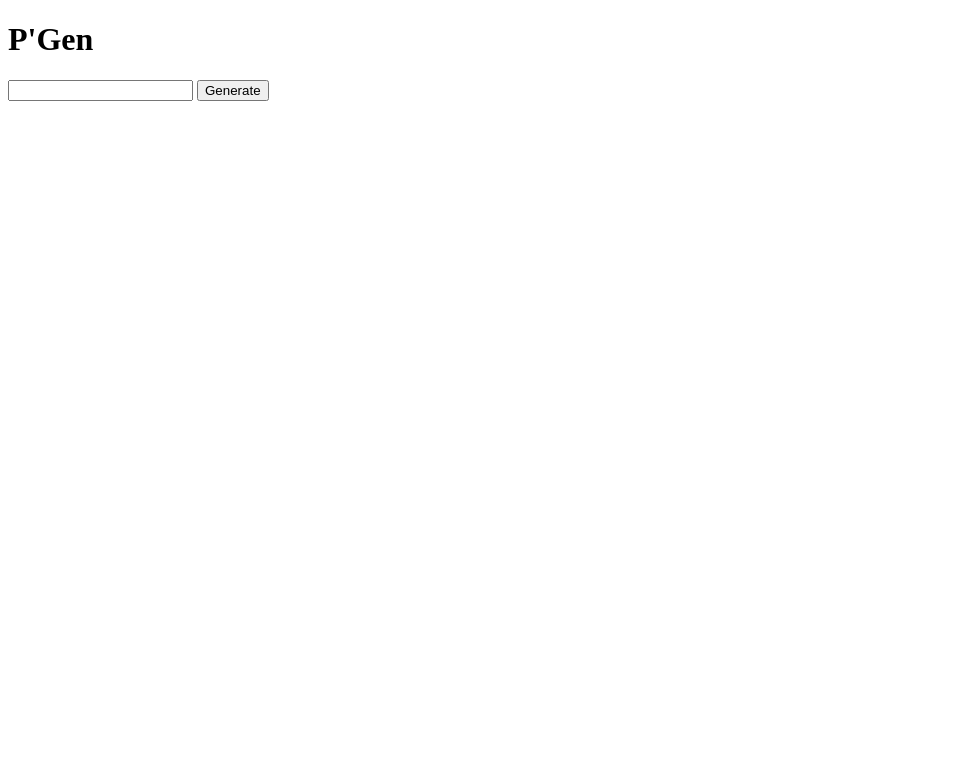
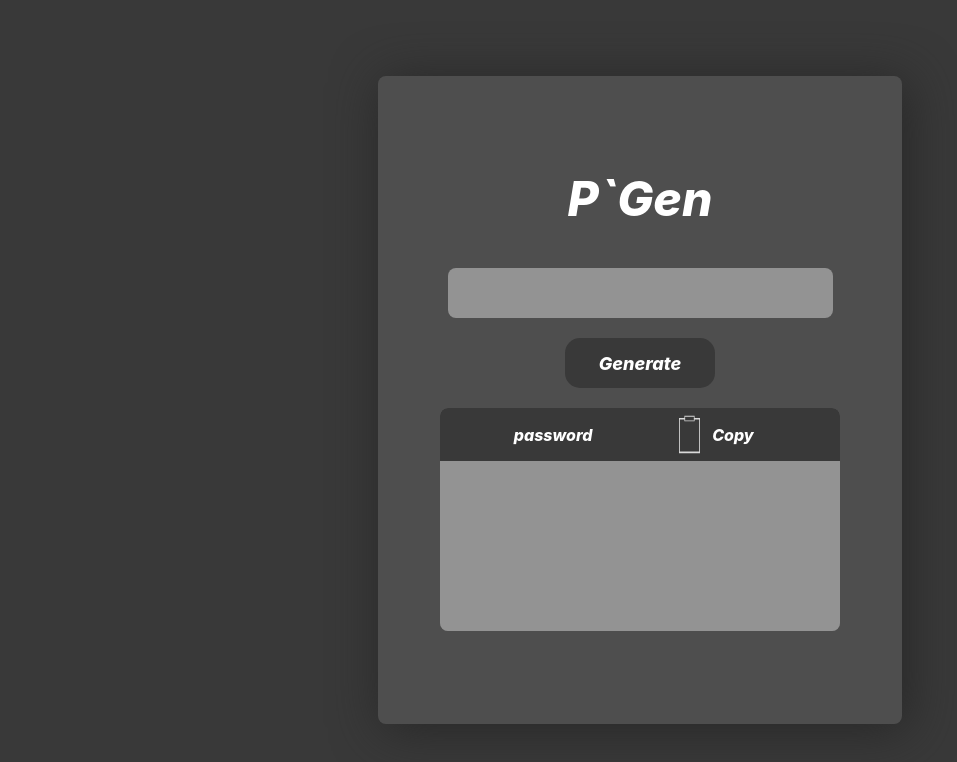
Before and after one commit to MOHANVAYU/P-Gen-password-generator, a plain HTML site: page index.html in a window 1280 px wide. Shown: the whole page, without its empty margins (0-957 px from the left). Drawn offline with Linux system fonts and the light colour scheme.

Commit message:
title name , complete css , pwd range (8,20)

```diff
--- /dev/null
+++ b/css/style.css
@@ -0,0 +1,117 @@
+*{
+    padding: 0;
+    margin: 0;
+    font-family:'Inter';
+    font-style: italic;
+    font-weight: 800;
+}
+
+#window{
+    position: absolute;
+    width: 100%;
+    height: 100%;
+    background: #393939;
+    display: flex;
+    justify-content: center;
+    align-items: center;
+}
+.container{
+    position: absolute;
+    background-color: #4E4E4E;
+    display: flex;
+    justify-content: center;
+    align-items: center;
+    flex-direction: column;
+    box-shadow: 5px 5px 50px #272727;
+    border-radius: 8px;
+}
+#heading{
+    text-align: center;
+    width: 248px;
+    font-size: 48px;
+    font-family:'Inter';
+    font-style: italic;
+    font-weight: 800;
+    align-items: center;
+    color: #fff;
+}
+.btn{
+    font-size: 18px;
+    border: none;
+    color:#fff;
+    width:150px;
+    height: 50px;
+    background: #393939;
+    border-radius: 15px;
+}
+#pwd-size{
+    /* position: absolute; */
+    border: none;
+    color:#fff;
+    font-size: 40px;
+    text-align:center;
+    width: min(70vw,385px);
+    height: 50px;
+
+    background: #939393;
+    border-radius: 8px;
+}
+
+#output{
+    background: #6D6D6D;
+    border-radius: 8px;
+}
+#copy-grp{
+    width: 100px;
+    display: flex;
+    justify-content:space-evenly;
+    align-items: center;
+}
+#copy{
+    display: flex;
+    justify-content:space-evenly;
+    align-items: center;
+    background: #393939;
+    border-radius: 8px 8px 0px 0px;
+}
+#copy p{
+    color: #fff;
+}
+#pwd{
+    width: 100%;
+    height: 170px;
+    text-align: center;
+    font-size: 20px;
+    color: #393939;
+    background: #939393;
+    border-radius: 0px 0px 8px 8px;
+    display: flex;
+    align-items: center;
+    justify-content: center;
+}
+/*computer*/
+@media screen and (min-width:768px){
+    #output{
+        width: 400px;
+        height:223px;
+    }
+    #copy{
+        width: 400px;
+        height: 53px;
+    }
+    .container{
+        height: 648px;
+        width: 524px;
+    }
+}
+/*phone*/
+@media screen and (max-width:767px) {
+    .container{
+        height: 500px;
+        width: 90vw;
+    }
+    #output{
+        width: 250px;
+        height:200px;
+    }
+}
--- a/index.html
+++ b/index.html
@@ -4,22 +4,26 @@
     <meta charset="UTF-8">
     <meta http-equiv="X-UA-Compatible" content="IE=edge">
     <meta name="viewport" content="width=device-width, initial-scale=1.0">
-    <title>P'Gen</title>
+    <title>P`Gen</title>
     <link rel="icon" type="image/png" href="./img/P'Gen.png">
-
+    <link rel="stylesheet" href="./css/style.css"/>
     <script src="./js/index.js" defer></script>
 </head>
 <body>
     <div id="window">
         <div class="container">
-            <h1 id="heading">P'Gen</h1>
-            <input type="number" id="pwd-size"/>
-            <button class="btn">Generate</button>
+            <h1 id="heading">P`Gen</h1><br><br>
+            <input type="number" id="pwd-size"/><br>
+            <button class="btn">Generate</button><br>
             <div id="output">
                 <div id="copy">
-                    <!--copy-->
+                    <p>password</p>
+                    <div id="copy-grp">
+                        <img src="./img/Copy.svg" alt="Copy Icon">
+                        <p>Copy</p>
+                    </div>
                 </div>
-                <p id="pwd"></p>
+                <div id="pwd"></div>
             </div>
         </div>
     </div>
--- a/js/index.js
+++ b/js/index.js
@@ -16,7 +16,7 @@ button.addEventListener("click", () => {
         output.innerHTML = "Size too short for strong password!!";
         flag = false;
     }
-    else if (size > 50) {
+    else if (size > 20) {
         output.innerHTML = "Size too big for password!!";
     }
     else {
```
Also changed, not shown: img/Copy.svg (added), 1 other file.
